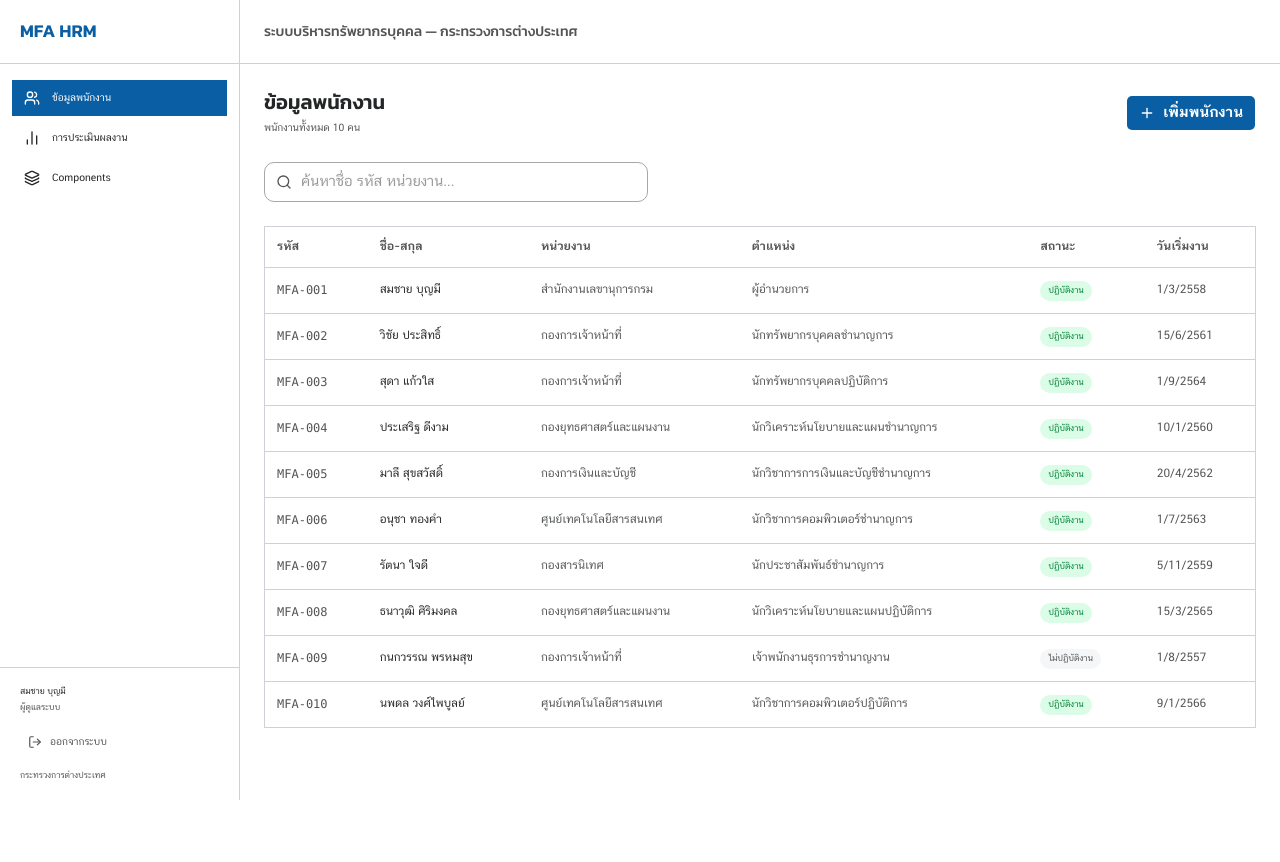
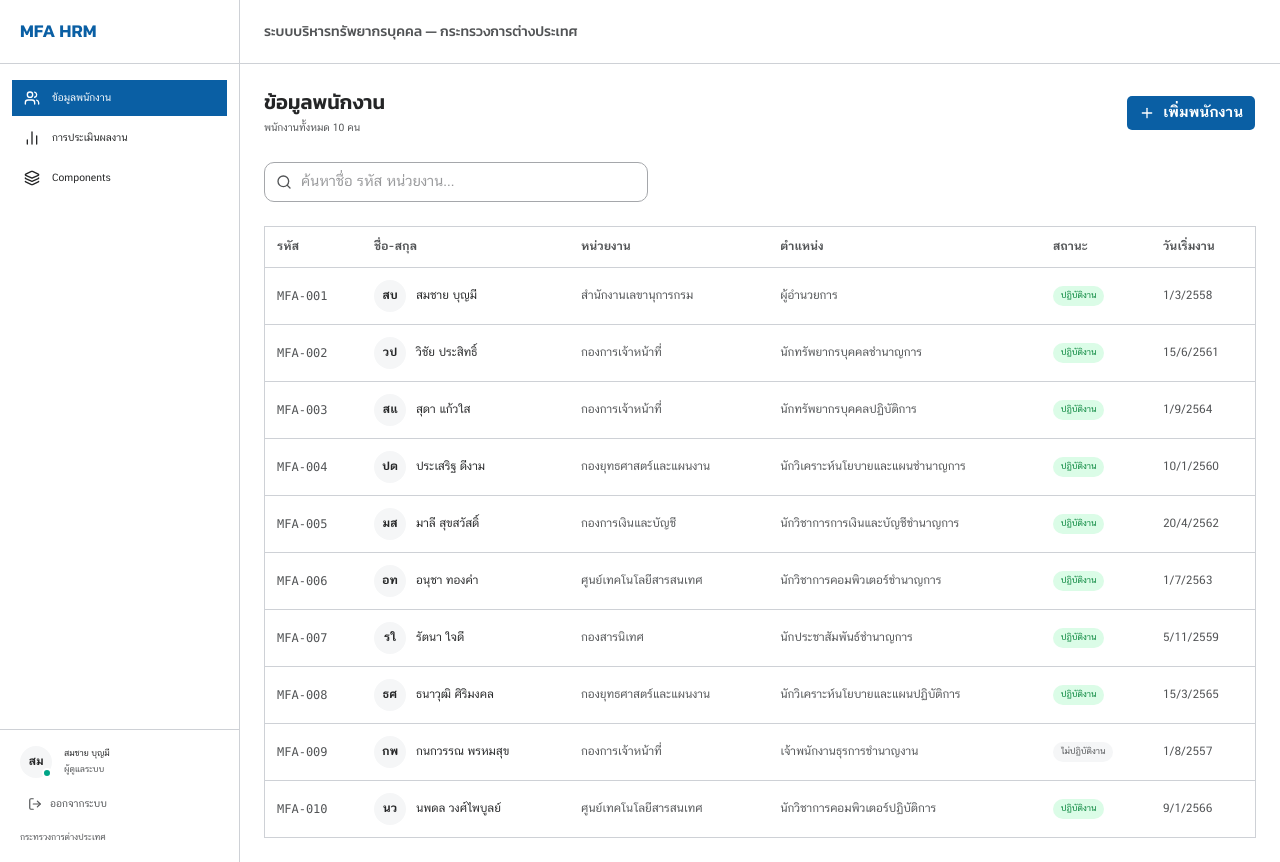
Before and after one commit to ThanapatJutha/th_mfa_hrm, a React (Vite) app: page /login in a window 1280 px wide. Both pictures are taken after a click on the button 640 px from the left and 415 px from the top of the page. Before the commit the page ends 800 px from the top, so only its background shows below. Built offline with nearby package versions, Linux system fonts and the light colour scheme.

Commit message:
feat: add Avatar component to employee and performance lists for improved UI

```diff
--- a/src/features/employees/pages/EmployeeListPage.tsx
+++ b/src/features/employees/pages/EmployeeListPage.tsx
@@ -7,6 +7,7 @@ import type { Employee } from "@/features/employees/types/employee.types";
 import { Button, buttonVariants } from "@/components/common/button";
 import { Input } from "@/components/common/input";
 import { Table, TableHeader, TableBody, TableRow, TableHead, TableCell } from "@/components/common/table";
+import { Avatar, AvatarFallback } from "@/components/common/avatar";
 
 const STATUS_LABEL: Record<Employee["status"], string> = {
     active: "ปฏิบัติงาน",
@@ -84,12 +85,19 @@ export function EmployeeListPage() {
                                 <TableRow key={emp.id}>
                                     <TableCell className="font-mono text-xs text-muted-foreground">{emp.code}</TableCell>
                                     <TableCell>
+                                        <div className="flex items-center gap-2.5">
+                                            <Avatar size="sm">
+                                                <AvatarFallback>
+                                                    {emp.firstName[0]}{emp.lastName[0]}
+                                                </AvatarFallback>
+                                            </Avatar>
                                             <Link
                                                 to={ROUTES.EMPLOYEE_DETAIL(emp.id)}
                                                 className="font-medium text-foreground hover:text-primary transition-colors"
                                             >
                                                 {emp.firstName} {emp.lastName}
                                             </Link>
+                                        </div>
                                     </TableCell>
                                     <TableCell className="text-muted-foreground">{emp.department}</TableCell>
                                     <TableCell className="text-muted-foreground">{emp.position}</TableCell>
--- a/src/features/performance/pages/PerformanceListPage.tsx
+++ b/src/features/performance/pages/PerformanceListPage.tsx
@@ -5,6 +5,7 @@ import { ROUTES } from "@/router/routes";
 import type { EvaluationGrade } from "@/features/performance/types/performance.types";
 import { buttonVariants } from "@/components/common/button";
 import { Table, TableHeader, TableBody, TableRow, TableHead, TableCell } from "@/components/common/table";
+import { Avatar, AvatarFallback } from "@/components/common/avatar";
 
 const GRADE_COLOR: Record<EvaluationGrade, string> = {
     A: "bg-green-100 text-green-700",
@@ -38,6 +39,11 @@ export function PerformanceListPage({ selfView = false }: PerformanceListPagePro
     const sortedEvals = [...filtered].sort(
         (a, b) => new Date(b.createdAt).getTime() - new Date(a.createdAt).getTime()
     );
+
+    function getEmployeeInitials(employeeId: string) {
+        const emp = employees.find((e) => e.id === employeeId);
+        return emp ? `${emp.firstName[0]}${emp.lastName[0]}` : "??";
+    }
 
     function getEmployeeName(employeeId: string) {
         const emp = employees.find((e) => e.id === employeeId);
@@ -90,12 +96,19 @@ export function PerformanceListPage({ selfView = false }: PerformanceListPagePro
                                 <TableRow key={ev.id}>
                                     {!selfView && (
                                         <TableCell className="font-medium text-foreground">
+                                            <div className="flex items-center gap-2.5">
+                                                <Avatar size="sm">
+                                                    <AvatarFallback>
+                                                        {getEmployeeInitials(ev.employeeId)}
+                                                    </AvatarFallback>
+                                                </Avatar>
                                                 <Link
                                                     to={ROUTES.EMPLOYEE_DETAIL(ev.employeeId)}
                                                     className="hover:text-primary transition-colors"
                                                 >
                                                     {getEmployeeName(ev.employeeId)}
                                                 </Link>
+                                            </div>
                                         </TableCell>
                                     )}
                                     <TableCell className="text-muted-foreground">{ev.year}</TableCell>
--- a/src/layouts/AppLayout.tsx
+++ b/src/layouts/AppLayout.tsx
@@ -4,6 +4,7 @@ import { cn } from "@/lib/utils";
 import { useAppSelector, useAppDispatch } from "@/store/hooks";
 import { logout } from "@/features/auth/store/authSlice";
 import { ROUTES } from "@/router/routes";
+import { Avatar, AvatarFallback } from "@/components/common/avatar";
 
 const adminNavItems = [
     { label: "ข้อมูลพนักงาน", icon: Users, to: ROUTES.EMPLOYEES },
@@ -67,11 +68,18 @@ export function AppLayout() {
                 {/* Footer: user + logout */}
                 <div className="px-4 py-4 border-t border-sidebar-border space-y-2">
                     {user && (
-                        <div className="px-1">
-                            <p className="text-xs font-medium text-sidebar-foreground truncate">{user.name}</p>
-                            <p className="text-xs text-muted-foreground">
-                                {user.role === "admin" ? "ผู้ดูแลระบบ" : "พนักงาน"}
-                            </p>
+                        <div className="flex items-center gap-3 px-1">
+                            <Avatar size="sm" badge>
+                                <AvatarFallback>
+                                    {user.name.slice(0, 2).toUpperCase()}
+                                </AvatarFallback>
+                            </Avatar>
+                            <div className="min-w-0">
+                                <p className="text-xs font-medium text-sidebar-foreground truncate">{user.name}</p>
+                                <p className="text-xs text-muted-foreground">
+                                    {user.role === "admin" ? "ผู้ดูแลระบบ" : "พนักงาน"}
+                                </p>
+                            </div>
                         </div>
                     )}
                     <button
```
Lines whose indentation alone changed are shown as unchanged.
